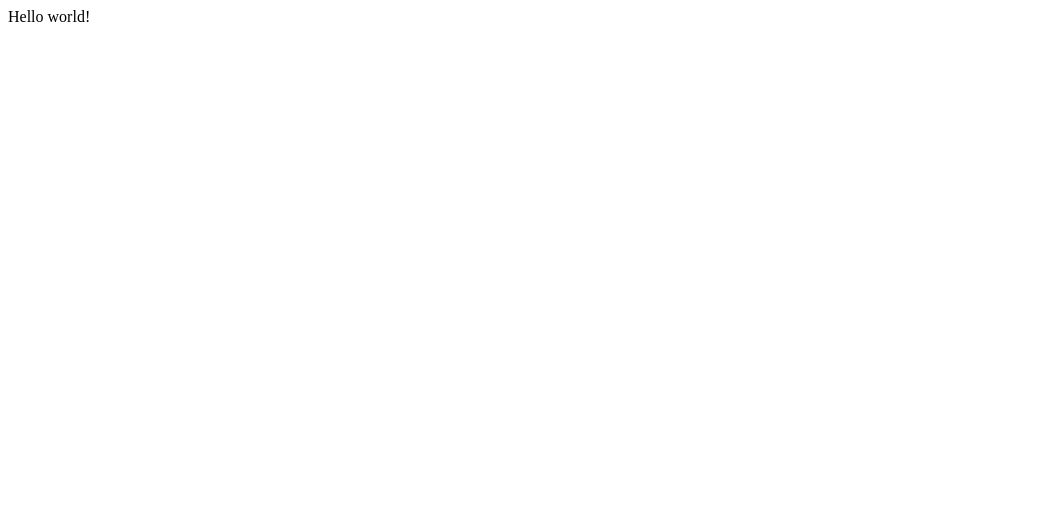
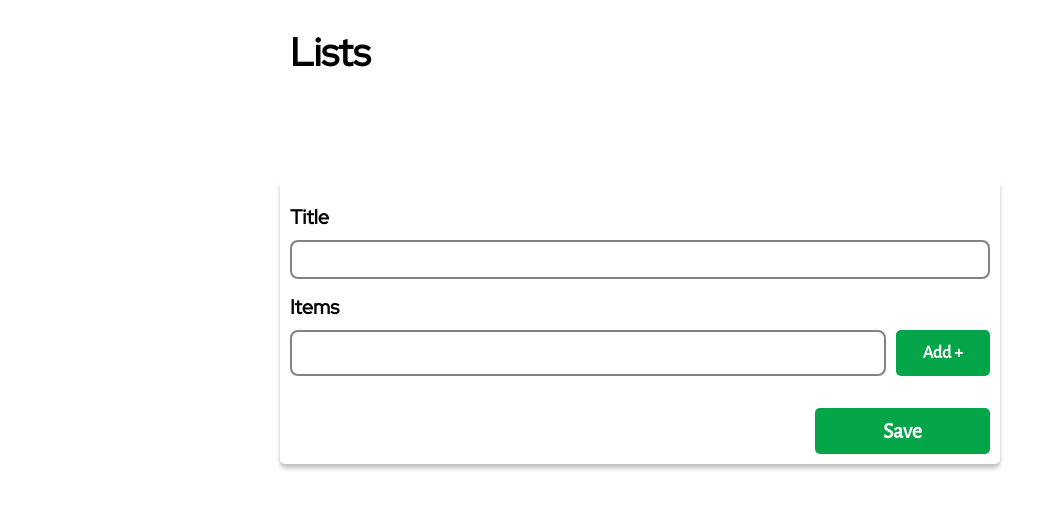
Before and after one commit to ColeWalker/random-list-picker, a Gatsby site: page / in a window 1280 px wide. Shown: the whole page, without its empty margins (0-1057 px from the left). Built offline with nearby package versions, Linux system fonts and the light colour scheme; Gatsby itself is replaced by a stand-in of ours.

Commit message:
initial commit

```diff
--- a/gatsby-config.js
+++ b/gatsby-config.js
@@ -6,5 +6,15 @@
 
 module.exports = {
   /* Your site config here */
-  plugins: [],
+  plugins: [
+    `gatsby-plugin-styled-components`,
+    {
+      resolve: 'gatsby-plugin-web-font-loader',
+      options: {
+        google: {
+          families: ['Red Hat Display', 'Alegreya Sans']
+        }
+      }
+    }
+  ],
 }
--- a/package.json
+++ b/package.json
@@ -14,9 +14,13 @@
     "test": "echo \"Write tests! -> https://gatsby.dev/unit-testing\" && exit 1"
   },
   "dependencies": {
+    "babel-plugin-styled-components": "^1.10.7",
     "gatsby": "^2.22.15",
+    "gatsby-plugin-styled-components": "^3.3.3",
+    "gatsby-plugin-web-font-loader": "^1.0.4",
     "react": "^16.12.0",
-    "react-dom": "^16.12.0"
+    "react-dom": "^16.12.0",
+    "styled-components": "^5.1.1"
   },
   "devDependencies": {
     "prettier": "2.0.5"
--- /dev/null
+++ b/src/components/AddList.jsx
@@ -0,0 +1,144 @@
+import React, {useState} from 'react'
+import styled from 'styled-components'
+import ItemList from './ItemList'
+import {removeItemFromArr} from '../util'
+const Wrapper = styled.form`
+    border-radius: 5px;
+    padding:10px;
+    background: #FFFFFF;
+    box-shadow: 0px 4px 4px rgba(0, 0, 0, 0.25);
+    display: flex;
+    flex-direction:column;
+    max-width:700px;
+    margin: auto;
+`
+
+const FormLabel = styled.label`
+    font-size: 20px;
+    font-weight: 700;
+    font-family: "Red Hat Display";
+    padding-bottom:10px;
+    padding-top:15px;
+`
+
+const TextInput = styled.input`
+    font-size: 16px;
+    font-family: "Red Hat Display";
+    color: #4F4F4F;
+    border-radius: 8px;
+    padding: 7px;
+    border: 2px solid #828282;
+    flex:1;
+`
+
+const AddItemWrapper = styled.div`
+    display:flex;
+    flex-direction:row;
+    justify-content:space-between;
+`
+
+const AddItemButton = styled.button`
+    background: #04A449;
+    border-radius: 5px;
+    padding:10px 25px;
+    font-family:'Alegreya Sans', sans-serif;
+    font-weight: 700;
+    font-size: 18px;
+    color: #ffffff;
+    border: 2px solid #04A449;
+    margin-left: 10px;
+`
+
+const SaveButton = styled.button`
+
+background: #04A449;
+border-radius: 5px;
+padding: 10px 45px;
+border:none;
+
+font-family: Alegreya Sans;
+font-style: normal;
+font-weight: bold;
+font-size: 22px;
+
+align-self:flex-end;
+width: 25%;
+color: #FFFFFF;
+
+
+`
+
+export default function AddList() {
+    const [items, setItems] = useState([]);
+    const [title, setTitle] = useState("");
+    const [pendingItem, setPendingItem] = useState("");
+
+    const addItem = (item) =>{
+        setItems([...items, item]);
+    }
+
+    const removeItem = (index) =>{
+        setItems(removeItemFromArr(items, index));
+    }
+
+    const updateTitle = (event) =>{
+        setTitle(event.target.value);
+    }
+
+    const updatePendingItem = (event) =>{
+        setPendingItem(event.target.value);
+    }
+
+    const handleAddItem = () =>{
+        addItem(pendingItem);
+        setPendingItem("");
+    }
+
+    const handleSave = () =>{
+        const currentItems = JSON.parse(localStorage.getItem('lists')) || [];
+        window.localStorage.setItem("lists", JSON.stringify([
+        ...currentItems,
+        {
+            title,
+            items
+        }
+        ]))
+    }
+
+    return (
+        <Wrapper>
+            <FormLabel htmlFor="title-input">Title</FormLabel>
+            <TextInput
+                id="title-input"
+                type="text"
+                onChange = {updateTitle}
+            />
+
+            <FormLabel htmlFor="add-item">Items</FormLabel>
+
+            <AddItemWrapper>
+                <TextInput
+                    id="add-input"
+                    type="text"
+                    onChange = {updatePendingItem}
+                    value = {pendingItem}
+                />
+                <AddItemButton
+                    type="button"
+                    onClick = {handleAddItem}
+                >Add +</AddItemButton>
+            </AddItemWrapper>
+
+            <ItemList
+                items={items}
+                removeItem = {removeItem}
+            />
+
+            <SaveButton
+                type="button"
+                onClick={handleSave}
+            >Save</SaveButton>
+
+        </Wrapper>
+    )
+}
--- /dev/null
+++ b/src/components/AllLists.jsx
@@ -0,0 +1,74 @@
+import React, {useState, useEffect} from 'react'
+import styled from 'styled-components'
+import {Link} from 'gatsby'
+
+
+const Container = styled.div`
+    max-width:700px;
+    margin:0 auto;
+    margin-bottom:75px;
+`
+const Title = styled.h1`
+    font-size: 39px;
+    font-weight: 900;
+    font-family: "Red Hat Display";
+
+`
+
+const Wrapper = styled.ul`
+    list-style:none;
+    margin-left:0;
+    padding-left:0;
+    display:flex;
+    flex-direction:column;
+
+`
+const Item = styled.li`List Name Goes here
+
+    border-radius: 5px;
+    padding: 10px;
+    background: #FFFFFF;
+    box-shadow: 0px 4px 4px rgba(0,0,0,0.25);
+    flex: 1;
+
+    &:not(:last-of-type){
+        margin-bottom:30px;
+    }
+`
+
+const Name = styled(Link)`
+    font-size: 20px;
+    font-weight: 700;
+    font-family: "Red Hat Display";
+    color: #120E21;
+    text-decoration:none;
+`
+
+const Edit = styled(Link)`
+    font-size: 20px;
+    font-weight: 700;
+    font-family: "Red Hat Display";
+    color: #120E21;
+    text-decoration:none;
+`
+
+export default function AllLists() {
+    let [lists, setLists] = useState([])
+
+    useEffect(()=>{
+        const storedLists = JSON.parse(window.localStorage.getItem("lists")) || []
+        setLists(storedLists)
+    },[])
+
+    return (
+        <Container>
+            <Title>Lists</Title>
+            <Wrapper>
+                {lists.map(el=>{return(<Item>
+                    <Name>{el.title}</Name>
+                    <Edit></Edit>
+                </Item>)})}
+            </Wrapper>
+        </Container>
+    )
+}
--- /dev/null
+++ b/src/components/ItemList.jsx
@@ -0,0 +1,59 @@
+import React from 'react'
+import styled from 'styled-components'
+
+const Wrapper = styled.ul`
+display:flex;
+flex-direction:column;
+list-style:none;
+padding-left:0;
+`
+
+const Item = styled.p`
+font-family: Red Hat Display;
+color: #4F4F4F;
+`
+const ItemWrapper =styled.li`
+list-style:none;
+font-family: Red Hat Display;
+margin-left: 0;
+font-size: 18px;
+color: #4F4F4F;
+padding: 6px;
+display:flex;
+flex-direction:row;
+justify-content:space-between;
+
+&:not(:last-of-type){
+    border-bottom: 1px solid #E0E0E0;
+}
+`
+
+const DeleteButton= styled.button`
+background:none;
+padding:none;
+margin:0;
+border:none;
+cursor:pointer;
+`
+export default function ItemList({items, removeItem}) {
+    return (
+        <Wrapper>
+            {items.length >0 && items.map((item, index)=>{
+                return <ItemWrapper key={item + "" + index}>
+                        <Item>{item}</Item>
+                        <DeleteButton
+                        type="button"
+                        aria-label="Delete Item"
+                        onClick= {()=>{removeItem(index)}}
+                        >
+                            <svg width="16" height="16" viewBox="0 0 16 16" fill="none" xmlns="http://www.w3.org/2000/svg">
+                            <path d="M13.24 0.929993L7.93627 6.23249L2.63377 0.929993L0.866272 2.69749L6.16877 7.99999L0.866272 13.3025L2.63377 15.07L7.93627 9.76749L13.24 15.07L15.0075 13.3025L9.70502 7.99999L15.0075 2.69749L13.24 0.929993Z" fill="#4F4F4F"/>
+                            </svg>
+                        </DeleteButton>
+
+
+                    </ItemWrapper>
+            })}
+        </Wrapper>
+    )
+}
--- a/src/pages/index.js
+++ b/src/pages/index.js
@@ -1,5 +1,13 @@
 import React from "react"
+import AddList from "../components/AddList"
+import AllLists from '../components/AllLists'
+
 
 export default function Home() {
-  return <div>Hello world!</div>
+  return(
+    <>
+      <AllLists />
+      <AddList />
+    </>
+  )
 }
--- /dev/null
+++ b/src/util/index.js
@@ -0,0 +1,8 @@
+export const pickRandomItemIndex = (arr) =>{
+    const randIndex = (Math.floor(Math.random() * Math.floor(arr.length-1)));
+    return arr[randIndex];
+}
+
+export const removeItemFromArr = (arr, index) =>{
+    return [...arr.slice(0, index), ...arr.slice(index + 1)];
+}
```
Also changed, not shown: 1 other file.
